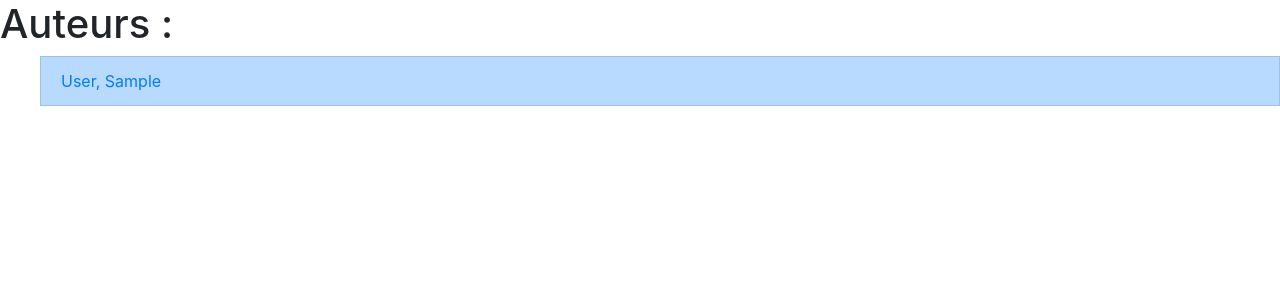
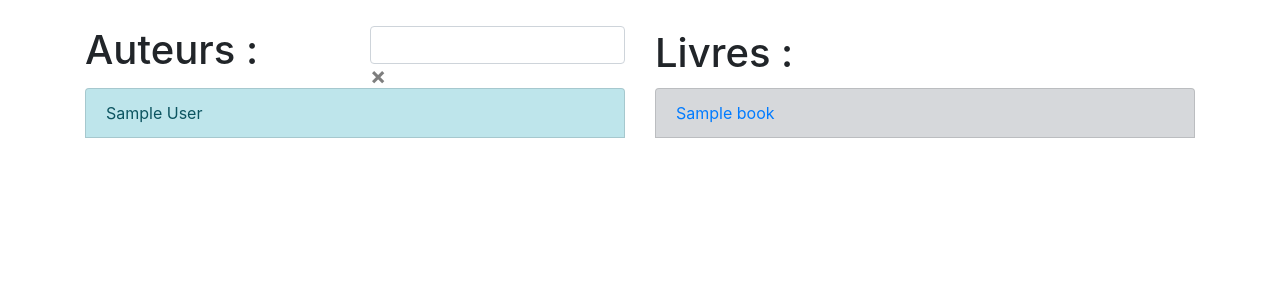
Before and after one commit to SimonPeridy/bookshelf, a Django app: page /bookshelv/author_list/ in a window 1280 px wide. Shown: the top 300 px of the page. Run offline with Django 3.2, Linux system fonts and the light colour scheme; tables that the repository leaves empty hold one stand-in row (values such as "Sample post"); some libraries are stand-ins or nearby versions.

Commit message:
showing correctly all authors and all books

```diff
--- a/bookshelv/urls.py
+++ b/bookshelv/urls.py
@@ -1,4 +1,3 @@
-from django.conf.urls import url
 from django.urls import path, re_path
 from django.views.generic import RedirectView
 
--- a/bookshelv/views.py
+++ b/bookshelv/views.py
@@ -6,7 +6,8 @@
 # Create your views here.
 from django.http import HttpResponse
 from django.template import loader
-
+from django.db.models import Max
+from django.db.models.functions import Lower
 from .form import AddBookForm
 from .models import Author, Book, Base
 
@@ -25,7 +26,14 @@
 
 
 def search(request):
-    context = {"my_list": Author.objects.order_by("lastname")}
+    author_list = list(Author.objects.order_by("lastname"))
+    nb_authors = len(author_list)
+    book_list = list(Book.objects.order_by("title"))
+    nb_books = len(book_list)
+    author_list.extend(["None"] * (len(book_list) - len(author_list)))
+    formatted_list = zip(author_list, book_list)
+    context = {"author_list": author_list, "book_list": book_list, "nb_authors": nb_authors, "nb_books": nb_books,
+               "formatted_list": formatted_list}
     return render(request, 'bookshelv/author_list.html', context)
 
 
@@ -43,13 +51,14 @@
                                            format=form.cleaned_data["ebook"], mark=form.cleaned_data["mark"],
                                            type=form.cleaned_data["type"], date_end_reading=datetime.date.today())
             new_book.save()
-            author_lastname, author_firstname = form.cleaned_data["author"].split(", ")
+            author_lastname, author_firstname = map(lambda x: x.strip(), form.cleaned_data["author"].split(","))
             author_object = Author.objects.filter(firstname__iexact=author_firstname, lastname__iexact=author_lastname)
             if len(author_object) == 1:
                 author_id = author_object[0].id
             else:
-                author_id = len(Author.objects.all())
-                new_author = Author.objects.create(firstname=author_firstname, lastname=author_lastname, id=author_id)
+                author_id = Author.objects.aggregate(Max("id"))
+                new_author = Author.objects.create(firstname=author_firstname, lastname=author_lastname,
+                                                   id=author_id + 1)
                 new_author.save()
             base_object = Base.objects.create(id=len(Base.objects.all()) + 1, author_id=author_id, book_id=new_book.id)
             base_object.save()
--- a/pyproject.toml
+++ b/pyproject.toml
@@ -7,6 +7,7 @@
 [tool.poetry.dependencies]
 python = "^3.9"
 Django = "^4.0.2"
+psycopg2 = "^2.9.3"
 
 [tool.poetry.dev-dependencies]
 
--- a/templates/bookshelv/author_list.html
+++ b/templates/bookshelv/author_list.html
@@ -4,15 +4,76 @@
     <script type="text/javascript" src="../../static/bootstrap-4.6.0/js/bootstrap.js"></script>
     <link rel="stylesheet" type="text/css" href="../../static/bootstrap-4.6.0/css/bootstrap.css"/>
     <meta charset="UTF-8">
-    <title>Liste des auteurs</title>
+    <title>Composition de la bibliothèque</title>
 </head>
 <body>
-<h1>Auteurs :</h1>
-<ul>
-    {% for author in my_list %}
-        <li class="list-group-item list-group-item-action list-group-item-primary"><a
-                href="/bookshelv/{{ author.id }}/">{{ author.lastname }}, {{ author.firstname }} </a></li>
+<div class="container" style="margin-top: 2%;">
+    <div class="row">
+        <h1 class="col-3 align-self-left">Auteurs :</h1>
+
+        <div class="col-3 align-self-right input-group">
+            <div id="search-autocomplete" class="form">
+                <input type="search" id="form1" class="form-control"/>
+            </div>
+            <button type="button" class="close" aria-label="Close">
+                <span aria-hidden="true">&times;</span>
+            </button>
+        </div>
+
+        <h1 class="col-6 align-self-center">Livres :</h1>
+    </div>
+    {% for author, book in formatted_list %}
+    <div class="row">
+        <div class="col-6 align-self-start">
+            {% if forloop.counter == 1 %}
+            <a class="align-self-start list-group-item list-group-item-action list-group-item-info rounded-top"
+               href="/bookshelv/{{ author.id }}/">
+                {{ author }}</a>
+            {% else %}
+            {% if forloop.counter < nb_authors %}
+            <a class="align-self-start list-group-item list-group-item-action list-group-item-info rounded-0"
+               href="/bookshelv/{{ author.id }}/">
+                {{ author }} </a>
+            {% else %}
+            {% if forloop.counter == nb_authors %}
+            <a class="align-self-start list-group-item list-group-item-action list-group-item-info rounded-bottom"
+               href="/bookshelv/{{ author.id }}/">
+                {{ author }} </a>
+            {% else %}
+            <a class="align-self-start list-group-item list-group-item-action list-group-item-info invisible"
+               href="/bookshelv/{{ author.id }}/">
+                {{ author }}
+            </a>
+            {% endif %}
+            {% endif %}
+            {% endif %}
+        </div>
+        <div class="col-6 align-self-start">
+            {% if forloop.counter == 1 %}
+            <li class="align-self-start list-group-item list-group-item-action list-group-item-secondary rounded-top">
+                <a href="/bookshelv/{{ author.id }}/">
+                    {{ book }} </a>
+                {% else %}
+                {% if forloop.counter < nb_books %}
+            <li class="align-self-start list-group-item list-group-item-action list-group-item-secondary rounded-0">
+                <a href="/bookshelv/{{ author.id }}/">
+                    {{ book }} </a>
+                {% else %}
+            <li class="align-self-start list-group-item list-group-item-action list-group-item-secondary rounded-bottom">
+                <a href="/bookshelv/{{ author.id }}/">
+                    {{ book }} </a>
+                {% endif %}
+                {% endif %}
+        </div>
+    </div>
     {% endfor %}
-</ul>
+</div>
 </body>
+<footer class="footer">
+    <div class="container" style="margin-bottom: 7%;"></div>
+</footer>
+<script type="js">
+
+
+</script>
 </html>
--- a/templates/bookshelv/validation.html
+++ b/templates/bookshelv/validation.html
@@ -4,7 +4,6 @@
     <title>Statut</title>
 </head>
 <body>
-<h3>Votre fichier a bien été ajouté à la base de données.</h3>
-<p>{{ title }}</p>
+<h3>Votre livre {{ title }} a bien été ajouté à la base de données.</h3>
 </body>
 </html>
```
Also changed, not shown: templates/bookshelv/index.html (+0 -7 lines), 2 other files.
